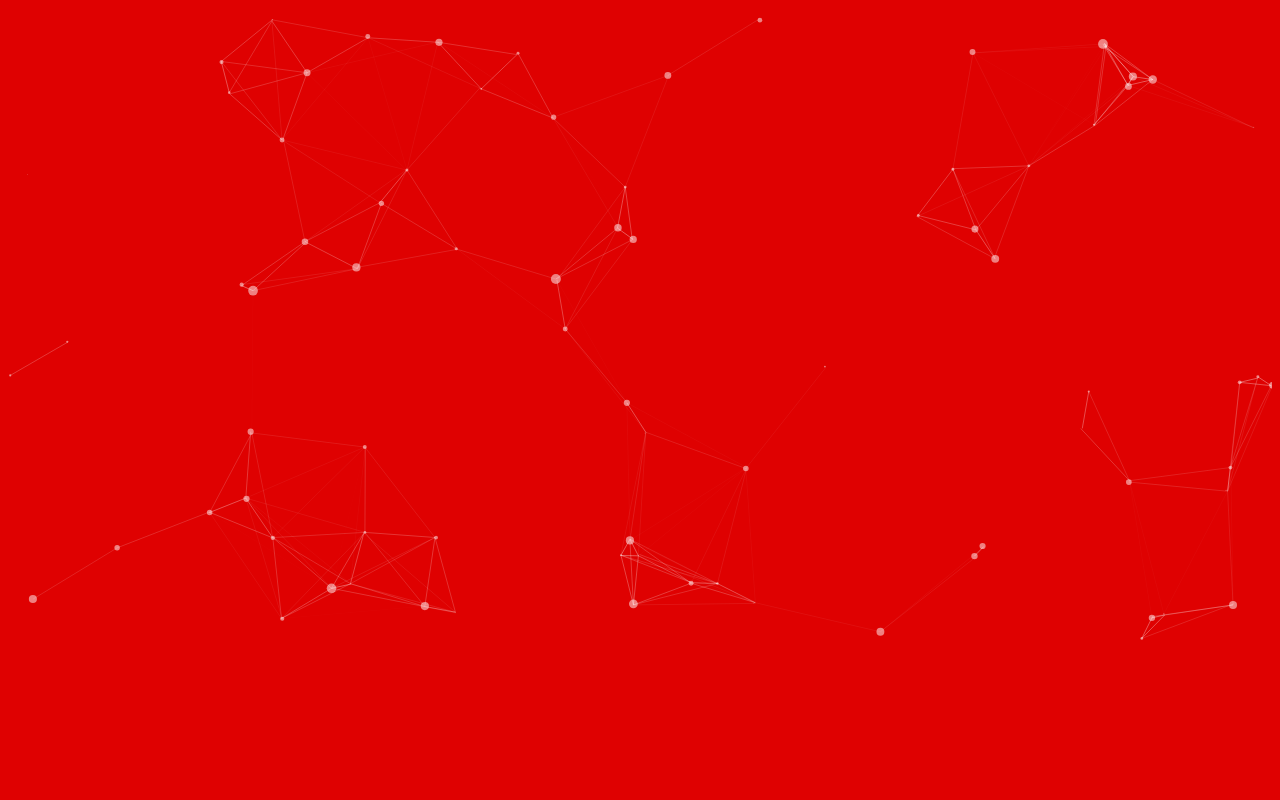
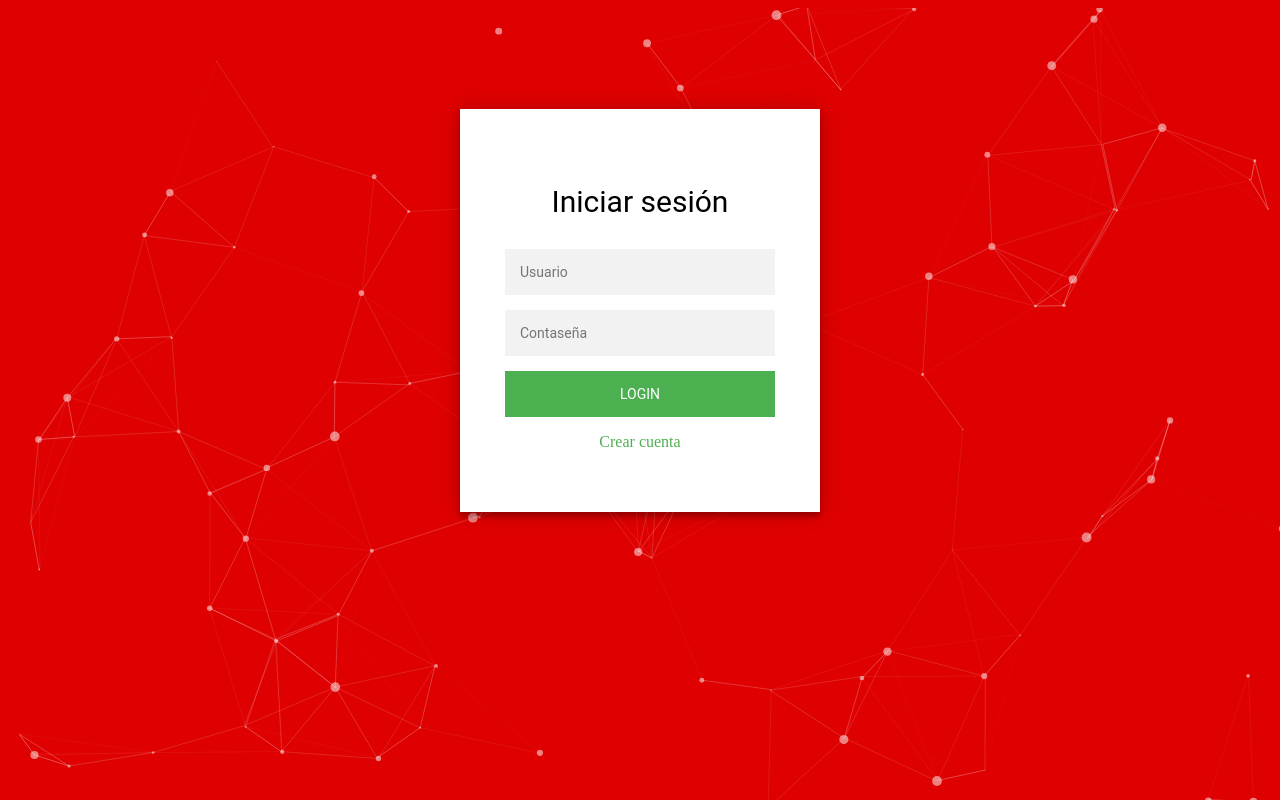
Before and after one commit to rafaelrv95/django-inicio, a Django app: page /polls/ in a window 1280 px wide. Run offline with Django 3.2, Linux system fonts and the light colour scheme.

Commit message:
pantalla con login

```diff
--- a/static/css/estilo.css
+++ b/static/css/estilo.css
@@ -1,3 +1,59 @@
 body {
   background: #DF0101;
 }
+#particles-js{
+  width:100%;
+	height:100%;
+	position:fixed;
+}
+.login-page {
+  width: 360px;
+  padding: 8% 0 0;
+  margin: auto;
+}
+.form {
+  position: relative;
+  z-index: 1;
+  background: #FFFFFF;
+  max-width: 360px;
+  margin: 0 auto 100px;
+  padding: 45px;
+  text-align: center;
+  box-shadow: 0 0 20px 0 rgba(0, 0, 0, 0.2), 0 5px 5px 0 rgba(0, 0, 0, 0.24);
+}
+.form input {
+  font-family: "Roboto", sans-serif;
+  outline: 0;
+  background: #f2f2f2;
+  width: 100%;
+  border: 0;
+  margin: 0 0 15px;
+  padding: 15px;
+  box-sizing: border-box;
+  font-size: 14px;
+}
+.form button {
+  font-family: "Roboto", sans-serif;
+  text-transform: uppercase;
+  outline: 0;
+  background: #4CAF50;
+  width: 100%;
+  border: 0;
+  padding: 15px;
+  color: #FFFFFF;
+  font-size: 14px;
+  -webkit-transition: all 0.3 ease;
+  transition: all 0.3 ease;
+  cursor: pointer;
+}
+.form button:hover,.form button:active,.form button:focus {
+  background: #43A047;
+}
+.form .message a {
+  color: #4CAF50;
+  text-decoration: none;
+}
+.titulo{
+  font-family: "Roboto", sans-serif;
+  font-size: 30px;
+}
--- a/templates/login/sesion.html
+++ b/templates/login/sesion.html
@@ -5,10 +5,26 @@
     <meta charset="utf-8">
     <title>Particulas</title>
     <link rel="stylesheet" href="{% static "css/estilo.css" %}">
+  </head>
+  <body>
+    <div id="particles-js"></div>
 
-  </head>
-  <body id="particles-js">
-    <div ></div>
+    <div class="login-page">
+
+      <div class="form">
+
+
+        <form class="login-form">
+          <p class="titulo">Iniciar sesión</p>
+          <input type="text" placeholder="Usuario"/>
+          <input type="password" placeholder="Contaseña"/>
+          <button>login</button>
+          <p class="message"><a href="#">Crear cuenta</a></p>
+        </form>
+      </div>
+    </div>
+
+
     <script type="text/javascript" src="{% static "js/particles.js" %}"></script>
     <script type="text/jscript" src="{% static "js/particulas.js" %}"></script>
   </body>
```
